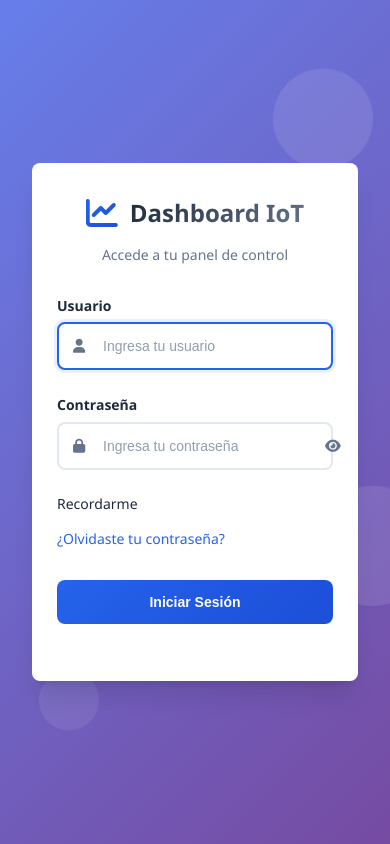
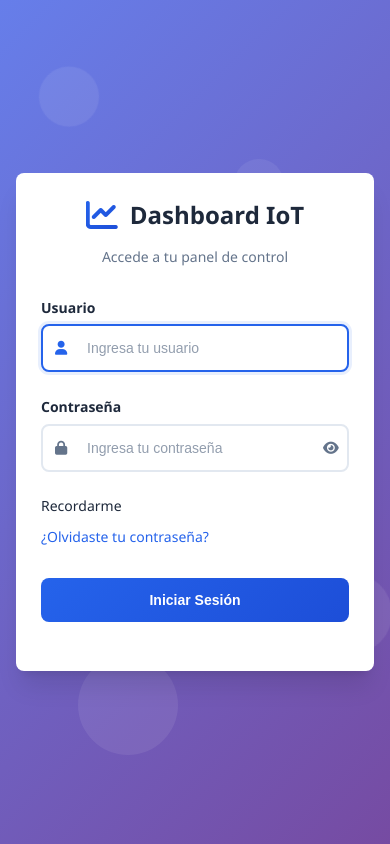
Before and after one commit to DiegoC-java/IoT, a plain HTML site: page Front/login.html in a window 390 px wide. Drawn offline with Linux system fonts and the light colour scheme.

Commit message:
login
loginloginloginlogin

```diff
--- a/Front/login.css
+++ b/Front/login.css
@@ -55,6 +55,7 @@ body {
     position: relative;
     border: 1px solid rgba(255, 255, 255, 0.1);
     backdrop-filter: blur(20px);
+    animation: fadeInUp 0.5s ease-out;
 }
 
 /* Header del login */
@@ -68,12 +69,16 @@ body {
     align-items: center;
     justify-content: center;
     gap: 0.75rem;
-    margin-bottom: 0.5rem;
+    margin-bottom: 1rem;
 }
 
 .logo i {
     font-size: 2rem;
     color: var(--primary-color);
+    background: linear-gradient(135deg, var(--primary-color), var(--primary-dark));
+    -webkit-background-clip: text;
+    -webkit-text-fill-color: transparent;
+    background-clip: text;
 }
 
 .logo h1 {
@@ -85,18 +90,18 @@ body {
 
 .subtitle {
     color: var(--text-secondary);
-    font-size: 0.9rem;
-    font-weight: 400;
+    font-size: 0.875rem;
+    font-weight: 500;
     margin: 0;
 }
 
 /* Formulario */
 .login-form {
-    margin-bottom: 1rem;
+    margin-bottom: 1.5rem;
 }
 
 .form-group {
-    margin-bottom: 1.25rem;
+    margin-bottom: 1.5rem;
 }
 
 .form-group label {
@@ -114,7 +119,7 @@ body {
 
 .input-group i {
     position: absolute;
-    left: 12px;
+    left: 14px;
     top: 50%;
     transform: translateY(-50%);
     color: var(--text-secondary);
@@ -124,7 +129,7 @@ body {
 
 .input-group input {
     width: 100%;
-    padding: 12px 16px 12px 40px;
+    padding: 14px 16px 14px 44px;
     border: 2px solid var(--border-color);
     border-radius: var(--border-radius);
     font-size: 0.875rem;
@@ -133,6 +138,12 @@ body {
     color: var(--text-primary);
     outline: none;
     box-sizing: border-box;
+}
+
+/* Ajustar padding para input de contraseña */
+.input-group input[type="password"],
+.input-group input[data-password] {
+    padding-right: 50px;
 }
 
 .input-group input:focus {
@@ -151,23 +162,41 @@ body {
     cursor: not-allowed;
 }
 
+/* Toggle de contraseña mejorado */
 .toggle-password {
     position: absolute;
-    right: 12px;
+    right: 8px; /* Cambiado de 14px a 8px para moverlo más a la izquierda */
     top: 50%;
     transform: translateY(-50%);
     background: none;
     border: none;
     color: var(--text-secondary);
     cursor: pointer;
-    padding: 4px;
+    padding: 8px;
     transition: var(--transition);
-    z-index: 2;
+    z-index: 3;
     font-size: 0.875rem;
+    display: flex;
+    align-items: center;
+    justify-content: center;
+    width: 32px;
+    height: 32px;
+    border-radius: 4px;
 }
 
 .toggle-password:hover {
     color: var(--primary-color);
+    background: rgba(37, 99, 235, 0.1);
+}
+
+.toggle-password:focus {
+    outline: none;
+    box-shadow: 0 0 0 2px rgba(37, 99, 235, 0.2);
+}
+
+.toggle-password i {
+    font-size: 0.875rem;
+    line-height: 1;
 }
 
 /* Opciones del formulario */
@@ -175,7 +204,7 @@ body {
     display: flex;
     justify-content: space-between;
     align-items: center;
-    margin-bottom: 1.5rem;
+    margin-bottom: 2rem;
     font-size: 0.875rem;
 }
 
@@ -184,14 +213,40 @@ body {
     align-items: center;
     cursor: pointer;
     user-select: none;
+    position: relative;
 }
 
 .checkbox input {
-    margin: 0;
-    margin-right: 8px;
-    width: 16px;
-    height: 16px;
-    cursor: pointer;
+    opacity: 0;
+    position: absolute;
+    width: 18px;
+    height: 18px;
+}
+
+.checkmark {
+    width: 18px;
+    height: 18px;
+    border: 2px solid var(--border-color);
+    border-radius: 4px;
+    margin-right: 0.5rem;
+    position: relative;
+    transition: var(--transition);
+    display: flex;
+    align-items: center;
+    justify-content: center;
+}
+
+.checkbox input:checked + .checkmark {
+    background: var(--primary-color);
+    border-color: var(--primary-color);
+}
+
+.checkbox input:checked + .checkmark::after {
+    content: '\2713';
+    color: white;
+    font-size: 0.75rem;
+    font-weight: bold;
+    line-height: 1;
 }
 
 .checkbox span {
@@ -215,8 +270,8 @@ body {
 /* Botón de login */
 .login-btn {
     width: 100%;
-    padding: 12px 24px;
-    background: var(--primary-color);
+    padding: 14px 24px;
+    background: linear-gradient(135deg, var(--primary-color), var(--primary-dark));
     color: white;
     border: none;
     border-radius: var(--border-radius);
@@ -232,9 +287,8 @@ body {
 }
 
 .login-btn:hover:not(:disabled) {
-    background: var(--primary-dark);
-    transform: translateY(-1px);
-    box-shadow: var(--shadow-md);
+    transform: translateY(-2px);
+    box-shadow: var(--shadow-lg);
 }
 
 .login-btn:active {
@@ -242,7 +296,7 @@ body {
 }
 
 .login-btn:disabled {
-    opacity: 0.6;
+    opacity: 0.7;
     cursor: not-allowed;
     transform: none;
 }
@@ -250,6 +304,10 @@ body {
 .btn-spinner {
     width: 16px;
     height: 16px;
+    border: 2px solid rgba(255, 255, 255, 0.3);
+    border-top: 2px solid white;
+    border-radius: 50%;
+    animation: spin 1s linear infinite;
     display: none;
 }
 
@@ -288,6 +346,16 @@ body {
     background: #f0fdf4;
     color: #16a34a;
     border: 1px solid #bbf7d0;
+}
+
+.alert.info {
+    background: #eff6ff;
+    color: #1d4ed8;
+    border: 1px solid #bfdbfe;
+}
+
+.alert-message {
+    flex: 1;
 }
 
 /* Partículas de fondo */
@@ -383,9 +451,15 @@ body {
     }
 }
 
-/* Animación de entrada */
-.login-card {
-    animation: fadeInUp 0.5s ease-out;
+@keyframes spin {
+    from { transform: rotate(0deg); }
+    to { transform: rotate(360deg); }
+}
+
+@keyframes shake {
+    0%, 100% { transform: translateX(0); }
+    10%, 30%, 50%, 70%, 90% { transform: translateX(-5px); }
+    20%, 40%, 60%, 80% { transform: translateX(5px); }
 }
 
 /* Responsive */
@@ -413,6 +487,15 @@ body {
     .login-card {
         padding: 1.25rem;
     }
+
+    .input-group input {
+        padding: 12px 14px 12px 40px;
+    }
+
+    .input-group input[type="password"],
+    .input-group input[data-password] {
+        padding-right: 46px;
+    }
 }
 
 /* Estados adicionales */
@@ -427,368 +510,50 @@ body {
 /* Efectos mejorados */
 .login-card:hover {
     box-shadow: 0 25px 50px -12px rgba(0, 0, 0, 0.15);
+    transform: translateY(-2px);
 }
 
 .input-group:focus-within {
     transform: translateY(-1px);
 }
 
-/* Contenedor principal */
-.login-container {
-    position: relative;
-    z-index: 10;
-    width: 100%;
-    max-width: 400px;
-    padding: 2rem;
-}
-
-.login-card {
-    background: var(--bg-secondary);
-    border-radius: var(--border-radius);
-    box-shadow: var(--shadow-xl);
-    padding: 2.5rem;
-    position: relative;
-    backdrop-filter: blur(10px);
-    border: 1px solid rgba(255, 255, 255, 0.2);
-}
-
-/* Header del login */
-.login-header {
-    text-align: center;
-    margin-bottom: 2rem;
-}
-
-.logo {
-    display: flex;
-    align-items: center;
-    justify-content: center;
-    gap: 0.75rem;
-    margin-bottom: 1rem;
-}
-
-.logo i {
-    font-size: 2rem;
-    color: var(--primary-color);
-    background: linear-gradient(135deg, var(--primary-color), var(--primary-dark));
-    -webkit-background-clip: text;
-    -webkit-text-fill-color: transparent;
-}
-
-.logo h1 {
-    font-size: 1.75rem;
-    font-weight: 700;
-    color: var(--text-primary);
-    background: linear-gradient(135deg, var(--text-primary), var(--secondary-color));
-    -webkit-background-clip: text;
-    -webkit-text-fill-color: transparent;
-}
-
-.subtitle {
-    color: var(--text-secondary);
-    font-size: 0.875rem;
-    font-weight: 500;
-}
-
-/* Formulario */
-.login-form {
-    margin-bottom: 1.5rem;
-}
-
-.form-group {
-    margin-bottom: 1.5rem;
-}
-
-.form-group label {
-    display: block;
-    margin-bottom: 0.5rem;
-    font-weight: 600;
-    color: var(--text-primary);
-    font-size: 0.875rem;
-}
-
-.input-group {
-    position: relative;
-    display: flex;
-    align-items: center;
-}
-
-.input-group i {
-    position: absolute;
-    left: 1rem;
-    color: var(--text-secondary);
-    z-index: 2;
-}
-
-.input-group input {
-    width: 100%;
-    padding: 0.875rem 1rem 0.875rem 2.75rem;
-    border: 2px solid var(--border-color);
-    border-radius: var(--border-radius);
-    font-size: 0.875rem;
-    transition: var(--transition);
-    background: var(--bg-secondary);
-    color: var(--text-primary);
-}
-
-.input-group input:focus {
-    outline: none;
-    border-color: var(--primary-color);
-    box-shadow: 0 0 0 3px rgba(37, 99, 235, 0.1);
-}
-
-.input-group input::placeholder {
-    color: var(--text-secondary);
-}
-
-.toggle-password {
-    position: absolute;
-    right: 1rem;
-    background: none;
-    border: none;
-    color: var(--text-secondary);
-    cursor: pointer;
-    padding: 0.25rem;
-    transition: var(--transition);
-    z-index: 2;
-}
-
-.toggle-password:hover {
+/* Estados de focus mejorados */
+.input-group:focus-within i {
     color: var(--primary-color);
 }
 
-/* Opciones del formulario */
-.form-options {
-    display: flex;
-    justify-content: space-between;
-    align-items: center;
-    margin-bottom: 2rem;
-    font-size: 0.875rem;
+/* Mejoras de accesibilidad */
+.login-btn:focus {
+    outline: none;
+    box-shadow: 0 0 0 3px rgba(37, 99, 235, 0.3);
 }
 
-.checkbox {
-    display: flex;
-    align-items: center;
-    cursor: pointer;
-    position: relative;
+.checkbox:focus-within .checkmark {
+    box-shadow: 0 0 0 2px rgba(37, 99, 235, 0.2);
 }
 
-.checkbox input {
-    opacity: 0;
-    position: absolute;
+/* Estados de error */
+.form-group.error input {
+    border-color: var(--danger-color);
+    box-shadow: 0 0 0 3px rgba(239, 68, 68, 0.1);
 }
 
-.checkmark {
-    width: 18px;
-    height: 18px;
-    border: 2px solid var(--border-color);
-    border-radius: 4px;
-    margin-right: 0.5rem;
-    position: relative;
-    transition: var(--transition);
+.form-group.error label {
+    color: var(--danger-color);
 }
 
-.checkbox input:checked + .checkmark {
-    background: var(--primary-color);
-    border-color: var(--primary-color);
+/* Estados de éxito */
+.form-group.success input {
+    border-color: var(--success-color);
+    box-shadow: 0 0 0 3px rgba(34, 197, 94, 0.1);
 }
 
-.checkbox input:checked + .checkmark::after {
-    content: '\f00c';
-    font-family: 'Font Awesome 6 Free';
-    font-weight: 900;
-    position: absolute;
-    top: 50%;
-    left: 50%;
-    transform: translate(-50%, -50%);
-    color: white;
-    font-size: 0.75rem;
+/* Animación de shake para errores */
+.login-card.shake {
+    animation: shake 0.5s ease-in-out;
 }
 
-.forgot-password {
-    color: var(--primary-color);
-    text-decoration: none;
-    font-weight: 500;
-    transition: var(--transition);
-}
-
-.forgot-password:hover {
-    color: var(--primary-dark);
-    text-decoration: underline;
-}
-
-/* Botón de login */
-.login-btn {
-    width: 100%;
-    padding: 0.875rem 1.5rem;
-    background: linear-gradient(135deg, var(--primary-color), var(--primary-dark));
-    color: white;
-    border: none;
-    border-radius: var(--border-radius);
-    font-size: 0.875rem;
-    font-weight: 600;
-    cursor: pointer;
-    transition: var(--transition);
-    position: relative;
-    overflow: hidden;
-}
-
-.login-btn:hover {
-    transform: translateY(-2px);
-    box-shadow: var(--shadow-lg);
-}
-
-.login-btn:active {
-    transform: translateY(0);
-}
-
-.login-btn:disabled {
-    opacity: 0.7;
-    cursor: not-allowed;
-    transform: none;
-}
-
-.btn-spinner {
-    margin-left: 0.5rem;
-}
-
-/* Footer del login */
-.login-footer {
-    text-align: center;
-    padding-top: 1.5rem;
-    border-top: 1px solid var(--border-color);
-}
-
-.login-footer p {
-    color: var(--text-secondary);
-    font-size: 0.75rem;
-    margin-bottom: 0.5rem;
-    font-weight: 500;
-}
-
-.test-users {
-    display: flex;
-    flex-direction: column;
-    gap: 0.25rem;
-}
-
-.test-users small {
-    color: var(--text-secondary);
-    font-size: 0.75rem;
-    padding: 0.25rem 0.5rem;
-    background: var(--bg-primary);
-    border-radius: 6px;
-    font-family: 'Courier New', monospace;
-}
-
-/* Alert */
-.alert {
-    position: absolute;
-    top: -60px;
-    left: 0;
-    right: 0;
-    padding: 0.75rem 1rem;
-    border-radius: var(--border-radius);
-    display: flex;
-    align-items: center;
-    gap: 0.5rem;
-    font-size: 0.875rem;
-    font-weight: 500;
-    animation: slideDown 0.3s ease-out;
-}
-
-.alert.error {
-    background: #fee2e2;
-    color: #991b1b;
-    border: 1px solid #fecaca;
-}
-
-.alert.success {
-    background: #dcfce7;
-    color: #166534;
-    border: 1px solid #bbf7d0;
-}
-
-/* Partículas de fondo */
-.particles {
-    position: absolute;
-    top: 0;
-    left: 0;
-    width: 100%;
-    height: 100%;
-    overflow: hidden;
-    z-index: 1;
-}
-
-.particle {
-    position: absolute;
-    background: rgba(255, 255, 255, 0.1);
-    border-radius: 50%;
-    animation: float 6s ease-in-out infinite;
-}
-
-.particle:nth-child(1) {
-    width: 80px;
-    height: 80px;
-    top: 20%;
-    left: 20%;
-    animation-delay: 0s;
-}
-
-.particle:nth-child(2) {
-    width: 120px;
-    height: 120px;
-    top: 60%;
-    left: 80%;
-    animation-delay: 2s;
-}
-
-.particle:nth-child(3) {
-    width: 60px;
-    height: 60px;
-    top: 80%;
-    left: 10%;
-    animation-delay: 4s;
-}
-
-.particle:nth-child(4) {
-    width: 100px;
-    height: 100px;
-    top: 10%;
-    left: 70%;
-    animation-delay: 1s;
-}
-
-.particle:nth-child(5) {
-    width: 40px;
-    height: 40px;
-    top: 40%;
-    left: 50%;
-    animation-delay: 3s;
-}
-
-/* Animaciones */
-@keyframes float {
-    0%, 100% {
-        transform: translateY(0px) rotate(0deg);
-        opacity: 0.7;
-    }
-    50% {
-        transform: translateY(-20px) rotate(180deg);
-        opacity: 1;
-    }
-}
-
-@keyframes slideDown {
-    from {
-        transform: translateY(-100%);
-        opacity: 0;
-    }
-    to {
-        transform: translateY(0);
-        opacity: 1;
-    }
-}
-
+/* Mejoras para el spinner */
 @keyframes pulse {
     0% {
         box-shadow: 0 0 0 0 rgba(37, 99, 235, 0.7);
@@ -801,58 +566,17 @@ body {
     }
 }
 
-/* Responsive */
-@media (max-width: 480px) {
-    .login-container {
-        padding: 1rem;
-    }
-
-    .login-card {
-        padding: 2rem 1.5rem;
-    }
-
-    .logo h1 {
-        font-size: 1.5rem;
-    }
-
-    .form-options {
-        flex-direction: column;
-        gap: 1rem;
-        align-items: flex-start;
-    }
+/* Transiciones suaves */
+* {
+    transition: var(--transition);
 }
 
-/* Estados de carga */
-.loading .btn-text {
-    opacity: 0;
+/* Prevenir selección de texto en elementos interactivos */
+.login-btn,
+.toggle-password,
+.checkbox {
+    user-select: none;
+    -webkit-user-select: none;
+    -moz-user-select: none;
+    -ms-user-select: none;
 }
-
-.loading .btn-spinner {
-    display: inline-block;
-}
-
-/* Efectos de hover mejorados */
-.login-card:hover {
-    transform: translateY(-5px);
-    box-shadow: 0 25px 50px -12px rgba(0, 0, 0, 0.25);
-}
-
-.input-group:focus-within {
-    transform: translateY(-1px);
-}
-
-/* Animación de entrada */
-.login-card {
-    animation: fadeInUp 0.6s ease-out;
-}
-
-@keyframes fadeInUp {
-    from {
-        opacity: 0;
-        transform: translateY(30px);
-    }
-    to {
-        opacity: 1;
-        transform: translateY(0);
-    }
-}
```
